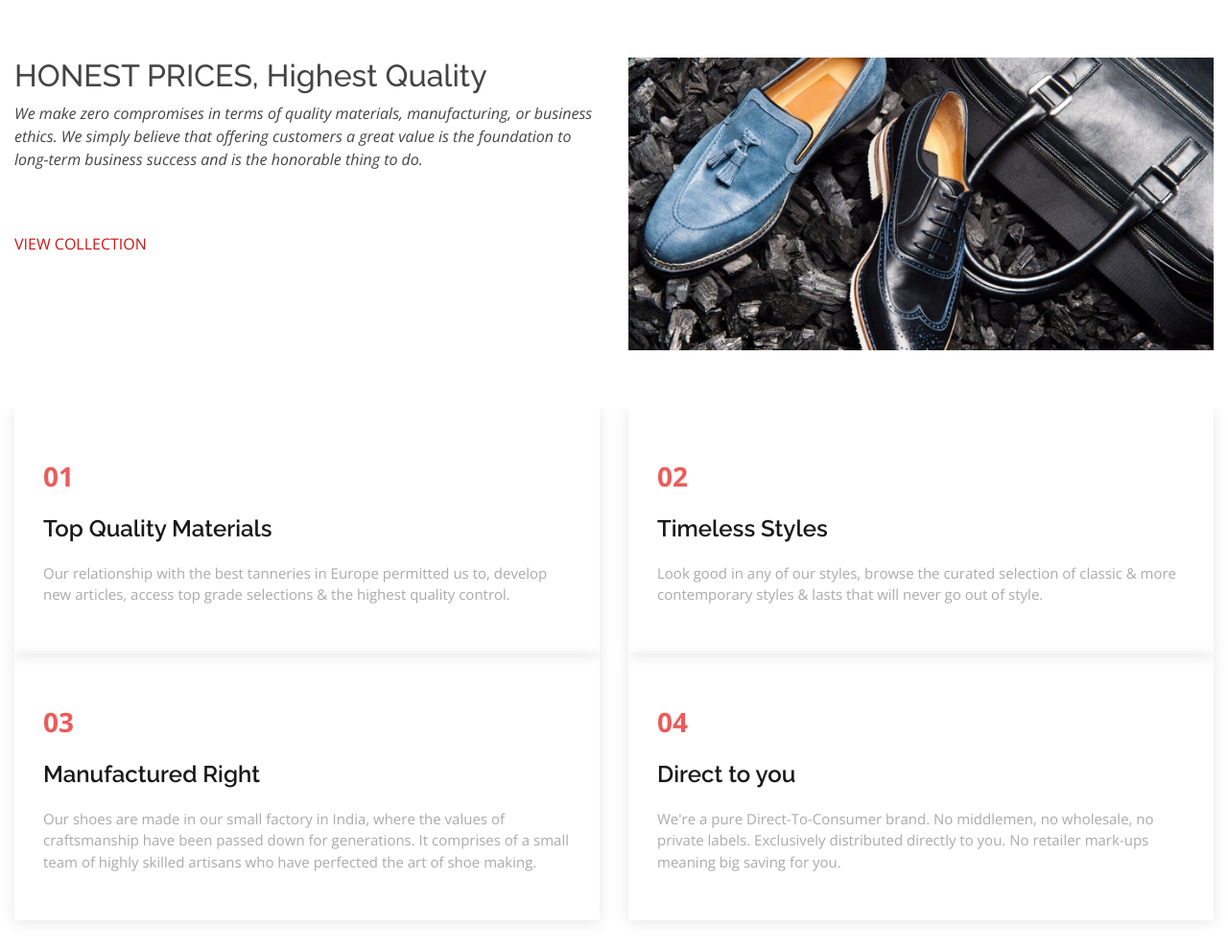
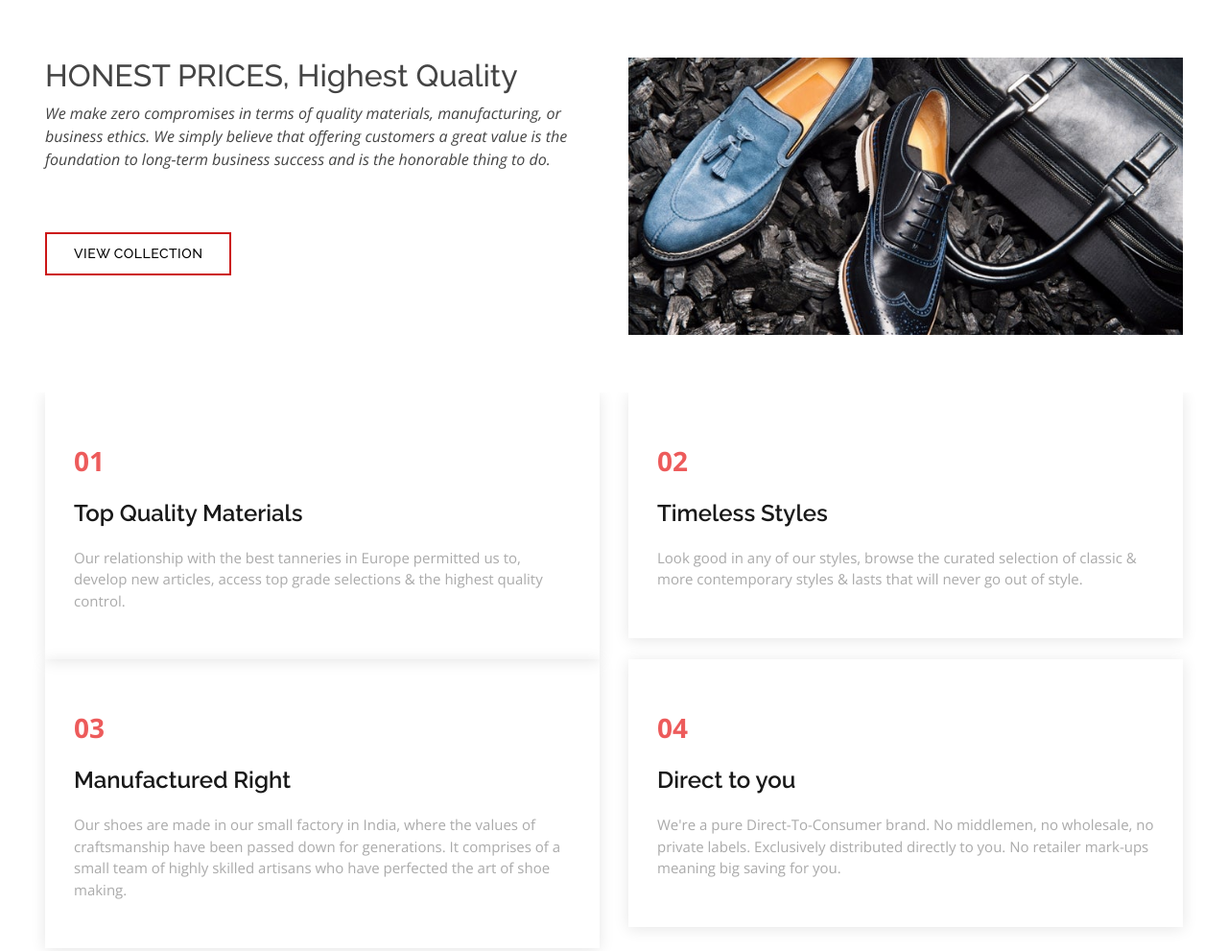
Before and after one commit to arpitg97/aaric, a plain HTML site: page index.html in a window 1280 px wide. Shown: the part 800-1791 px from the top of the page at 96% size. Drawn offline with nearby package versions, Linux system fonts and the light colour scheme.

Commit message:
Add files via upload

```diff
--- a/assets/css/style.css
+++ b/assets/css/style.css
@@ -26,6 +26,9 @@ h1, h2, h3, h4, h5, h6 {
   font-family: "Raleway", sans-serif;
 }
 
+.container-fluid{
+  width: 95%;
+}
 /*--------------------------------------------------------------
 # Back to top button
 --------------------------------------------------------------*/
@@ -587,6 +590,26 @@ section {
 .about .content p:last-child {
   margin-bottom: 0;
 }
+
+#about .btn-get-started {
+  font-family: "Raleway", sans-serif;
+  text-transform: uppercase;
+  font-weight: 500;
+  font-size: 14px;
+  letter-spacing: 0.5px;
+  display: inline-block;
+  padding: 10px 28px;
+  transition: 0.5s;
+  border: 2px solid #cc1616;
+  color: black;
+}
+
+#about .btn-get-started:hover {
+  background: #cc1616;
+  border-color: #cc1616;
+  color: white;
+}
+
 
 /*--------------------------------------------------------------
 # Why Us
```
